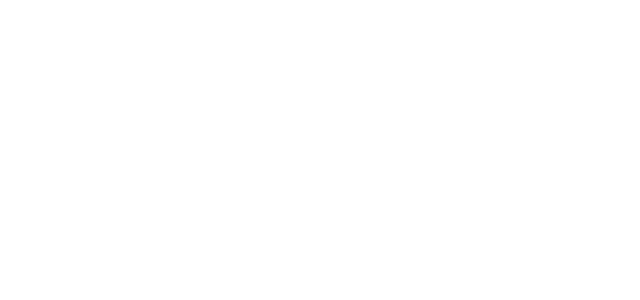
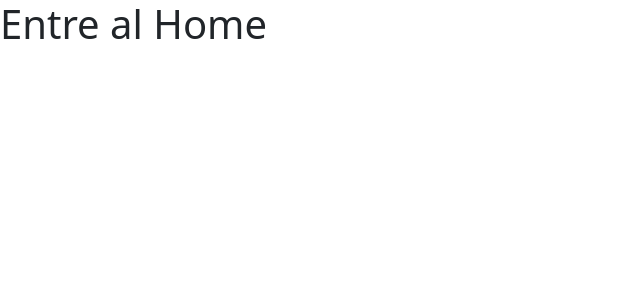
Before and after one commit to vdevalen/CHW-login-front, a React (Create React App) app: page /Home in a window 1280 px wide. Before the commit this address had no page. Shown: the top 300 px of the page, without its empty margins (0-640 px from the left). Built offline with nearby package versions, Linux system fonts and the light colour scheme.

Commit message:
Hola mundo por Home, direccion correcta

```diff
--- a/src/App.js
+++ b/src/App.js
@@ -1,7 +1,7 @@
 import React from 'react';
 import { BrowserRouter as Router, Routes, Route } from 'react-router-dom';
 import LoginForm from './LoginForm';
-import HolaMundo from './HolaMundo';
+import Home from './Home';
 import './App.css';
 
 function App() {
@@ -9,7 +9,7 @@ function App() {
     <Router>
       <Routes>
       <Route path="/" element={<LoginForm />} />
-      <Route path="/HolaMundo" element={<HolaMundo />} />
+      <Route path="/Home" element={<Home />} />
       </Routes>
     </Router>
   );
--- a/src/HolaMundo.js
+++ b/src/Home.js
@@ -1,16 +1,16 @@
 import React from 'react';
 import './App.css';
 
-function HolaMundo() {
+function Home() {
   return (
       <div className='main'>
         <div className='generalContent'>
           <div className='loginCont'>
-            <h1>HOLA MUNDO</h1>
+            <h1>Entre al Home</h1>
           </div>
         </div>
       </div>
   );
 }
 
-export default  HolaMundo ;
+export default  Home ;
--- a/src/LoginForm.js
+++ b/src/LoginForm.js
@@ -1,6 +1,6 @@
 import React, { useState, useEffect } from 'react';
 import { useNavigate } from 'react-router-dom';
-import HolaMundo from './HolaMundo';
+import Home from './Home';
 import ImhLogin from "../src/img/Form 1.png"
 
 function LoginForm({ onClosePopup }) {
@@ -76,8 +76,8 @@ function LoginForm({ onClosePopup }) {
         if (result) {
           // Ocultar completamente el formulario
           setShowLoginForm(true);
-          // Navegar a la ruta /HolaMundo
-          navigate('/HolaMundo');
+          // Navegar a la ruta /Home
+          navigate('/Home');
         }
       } else {
         setShowLoginForm(false);
@@ -157,7 +157,7 @@ function LoginForm({ onClosePopup }) {
       </div>
       ) : (
 
-        <HolaMundo />
+        <Home />
       )}
     </div>
   );
```
